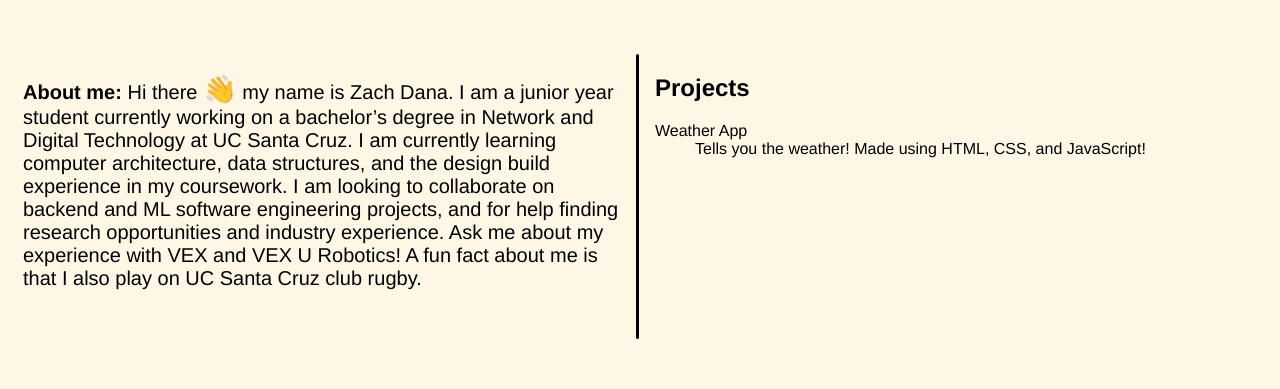
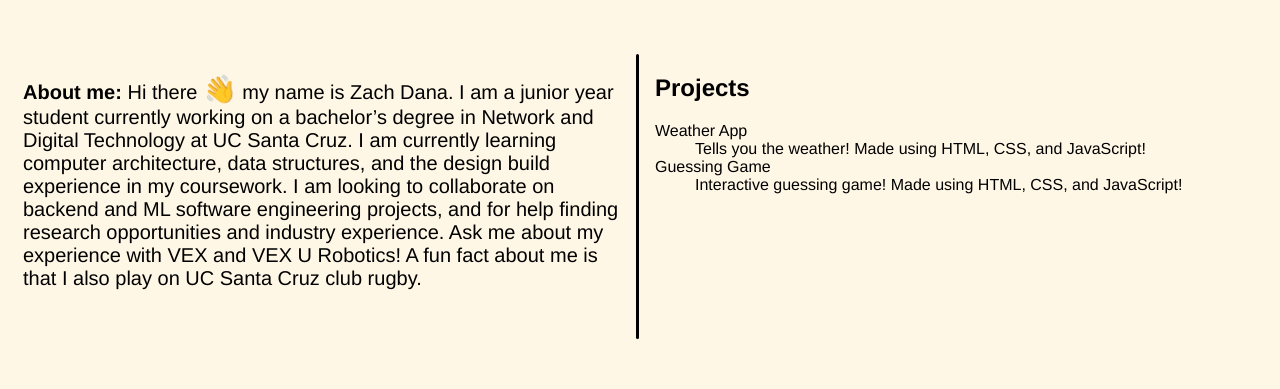
Before and after one commit to inlandleaf/website, a plain HTML site: page index.html in a window 1280 px wide. Shown: the part 86-475 px from the top of the page. Drawn offline with Linux system fonts and the light colour scheme.

```diff
--- a/index.html
+++ b/index.html
@@ -21,6 +21,8 @@
 				<dl>
 					<dt><a href = "https://github.com/inlandleaf"> Weather App</a></dt>
 					<dd>Tells you the weather! Made using HTML, CSS, and JavaScript!</dd>
+					<dt><a href = "https://github.com/inlandleaf"> Guessing Game</a></dt>
+					<dd>Interactive guessing game! Made using HTML, CSS, and JavaScript!</dd>
 				</dl>
 			</div>
 
```
